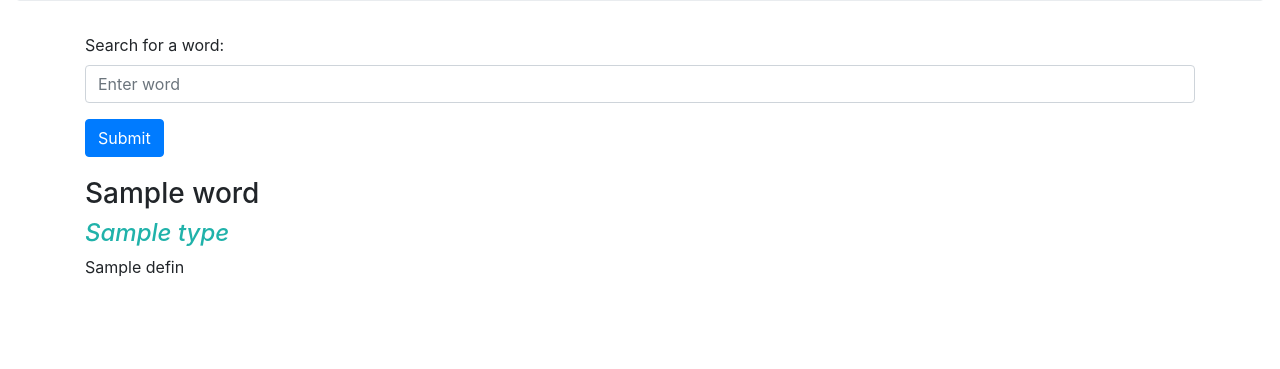
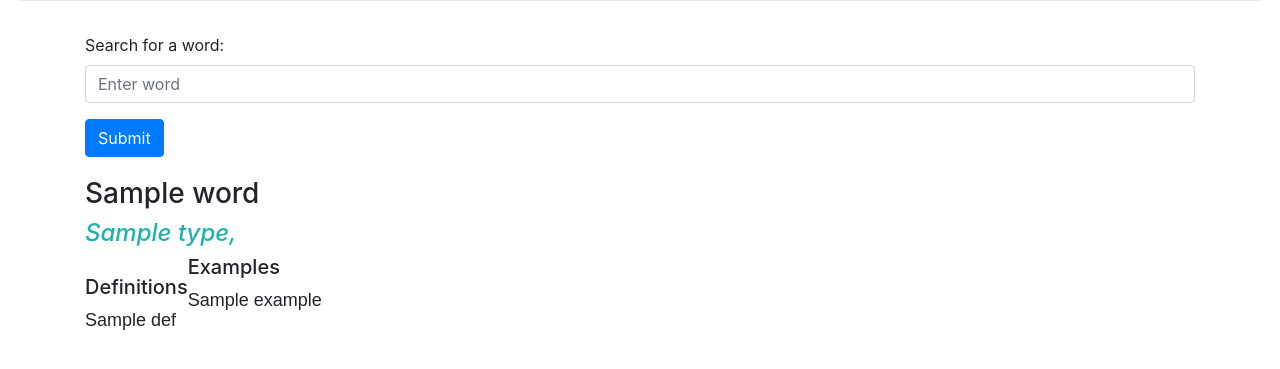
Before and after one commit to im-ishaanm/Dictionary-App---Flask, a Flask app: template templates/home.html in a window 1280 px wide. Shown: the part 305-674 px from the top of the page. Run offline with Flask 2, Linux system fonts and the light colour scheme; the template is opened without the code that fills it: most values are stand-ins (such as "Sample title", 1, 10 or a date in 2020); some libraries are stand-ins or nearby versions.

Commit message:
Updated home layout and render

```diff
--- a/templates/home.html
+++ b/templates/home.html
@@ -4,8 +4,20 @@
   .result {
     margin-top: 20px;
   }
+  .content {
+    display: flex;
+  }
   .result h4 i {
     color: lightseagreen;
+  }
+
+  .defs {
+    font-size: 18px;
+    font-family: sans-serif;
+  }
+
+  .def-div {
+    margin-top: 20px;
   }
 </style>
 
@@ -32,10 +44,31 @@
 <div class="result container">
   {% if Word %}
   <h3>{{ Word }}</h3>
+  {% endif %}
   <h4>
-    <i>{{ Type }}</i>
+    {% for x in Type %}
+      <i>{{ x }}, </i>
+    {% endfor %}
   </h4>
-  <p>{{ Defin }}</p>
-  {% endif %}
+  <div class='content'>
+    <div class='def-div'>
+      {% if Def %}
+      <h5>Definitions</h5>
+        {% for x in Def %}
+          <p class='defs'>{{ x }}</p>
+        {% endfor %}
+      {% else %}
+        <p>Word not found.</p>
+      {% endif %}
+    </div>
+    <div class="examples">
+      {% if Ex %}
+        <h5>Examples</h5>
+        {% for example in Ex %}
+        <p class="defs">{{ example }}</p>
+        {% endfor %}
+      {% endif %}
+    </div>
+  </div>
 </div>
 {% endblock %}
```
